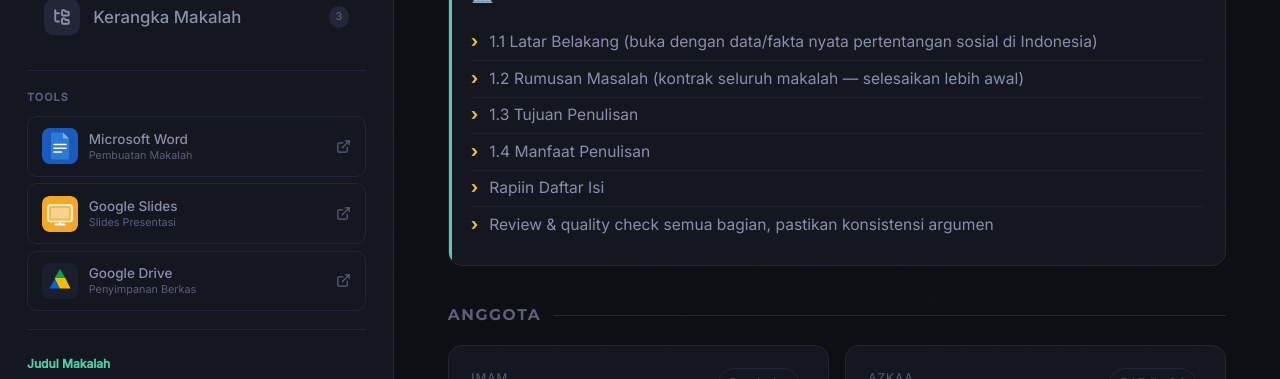
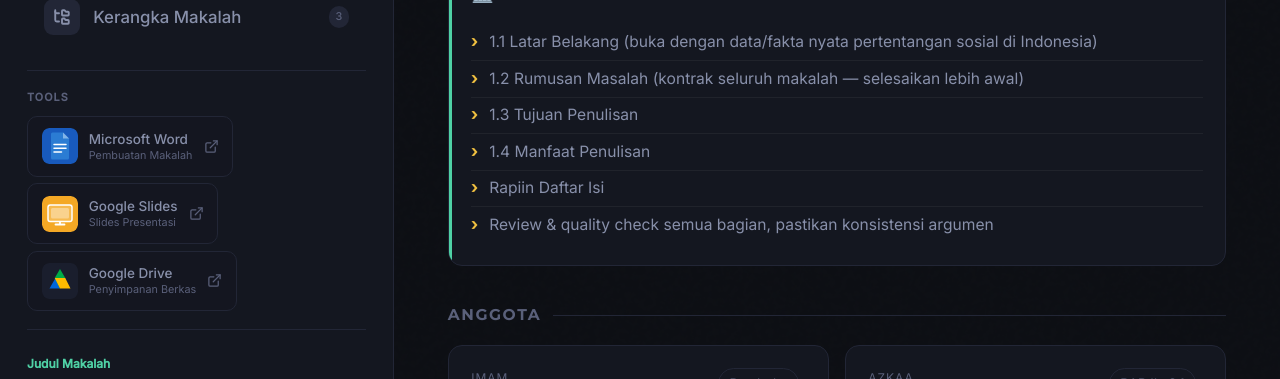
Before and after one commit to Deearss/kelompok3-sosbud, a Next.js app: page / in a window 1280 px wide. Shown: the part 309-688 px from the top of the page. Built offline with nearby package versions, Linux system fonts and the light colour scheme.

Commit message:
Add interactive tooltips to all tool links in Sidebar and PanduanPenulisanPanel

```diff
--- a/src/components/layout/Sidebar.tsx
+++ b/src/components/layout/Sidebar.tsx
@@ -3,6 +3,7 @@
 import React from "react";
 import { ClipboardList, Ruler, FolderTree, ExternalLink } from "lucide-react";
 import { cn } from "@/lib/utils";
+import { Tooltip } from "@/components/ui/Tooltip";
 
 export type TabId = "tugas" | "panduan" | "kerangka";
 
@@ -84,6 +85,7 @@ export function Sidebar({ activeTab, setActiveTab }: SidebarProps) {
             href: "https://1drv.ms/w/c/23d53d2ba9c333ff/IQDbmR8lRCKaTaGiNEWfjXwMAZ_8kzGE0AhTazhxS8VlT2I?e=X91e5p",
             label: "Microsoft Word",
             sub: "Pembuatan Makalah",
+            tooltip: "Buka dokumen makalah di Microsoft Word Online",
             accentColor: "hover:border-[#185ABD]/40",
             icon: (
               <svg viewBox="0 0 24 24" fill="none" xmlns="http://www.w3.org/2000/svg" className="w-8 h-8 shrink-0 rounded-md">
@@ -98,6 +100,7 @@ export function Sidebar({ activeTab, setActiveTab }: SidebarProps) {
             href: "https://docs.google.com/presentation/d/1jCadIssP0vsUnT3XPwmgVdO8mV8sYSpIQYCUo5nQQ4g/edit?usp=sharing",
             label: "Google Slides",
             sub: "Slides Presentasi",
+            tooltip: "Buka slides presentasi di Google Slides",
             accentColor: "hover:border-[#F4A825]/40",
             icon: (
               <svg viewBox="0 0 24 24" fill="none" xmlns="http://www.w3.org/2000/svg" className="w-8 h-8 shrink-0 rounded-md">
@@ -113,6 +116,7 @@ export function Sidebar({ activeTab, setActiveTab }: SidebarProps) {
             href: "https://drive.google.com/drive/u/1/folders/1bw-PLHiOR_fS-qzUczeqxmtR_4-vMiC9",
             label: "Google Drive",
             sub: "Penyimpanan Berkas",
+            tooltip: "Buka folder penyimpanan berkas kelompok di Google Drive",
             accentColor: "hover:border-[#00AC47]/40",
             icon: (
               <svg viewBox="0 0 24 24" fill="none" xmlns="http://www.w3.org/2000/svg" className="w-8 h-8 shrink-0 rounded-md">
@@ -123,14 +127,14 @@ export function Sidebar({ activeTab, setActiveTab }: SidebarProps) {
               </svg>
             ),
           },
-        ] as const).map(({ href, label, sub, icon, accentColor }) => (
+        ] as const).map(({ href, label, sub, icon, accentColor, tooltip }) => (
+          <Tooltip key={label} content={tooltip} position="right">
             <a
-            key={label}
               href={href}
               target="_blank"
               rel="noreferrer"
               className={cn(
-              "flex items-center gap-2.5 px-3 py-2.5 rounded-[10px] no-underline mb-1.5 border border-border bg-surface/50",
+                "flex items-center gap-2.5 px-3 py-2.5 rounded-[10px] no-underline mb-1.5 border border-border bg-surface/50 w-full",
                 "transition-all duration-200 group hover:bg-border/70 hover:-translate-y-px",
                 accentColor
               )}
@@ -142,6 +146,7 @@ export function Sidebar({ activeTab, setActiveTab }: SidebarProps) {
               </div>
               <ExternalLink size={15} className="shrink-0 text-muted group-hover:text-textDim transition-colors" />
             </a>
+          </Tooltip>
         ))}
       </div>
 
--- a/src/components/panels/PanduanPenulisanPanel.tsx
+++ b/src/components/panels/PanduanPenulisanPanel.tsx
@@ -6,6 +6,7 @@ import { Badge } from "@/components/ui/Badge";
 import { Card } from "@/components/ui/Card";
 import { cn } from "@/lib/utils";
 import { ExternalLink } from "lucide-react";
+import { Tooltip } from "@/components/ui/Tooltip";
 
 const FORMAT_RULES = [
   { label: "Kertas", value: "HVS Kuarto (A4)" },
@@ -200,6 +201,7 @@ export default function PanduanPenulisanPanel() {
       <Section>
         <SectionTitle>Tools Kolaborasi</SectionTitle>
         <div className="grid grid-cols-1 sm:grid-cols-3 gap-3">
+          <Tooltip content="Buka dokumen makalah Word Online" position="top">
             <a
               href="https://1drv.ms/w/c/23d53d2ba9c333ff/IQDbmR8lRCKaTaGiNEWfjXwMAZ_8kzGE0AhTazhxS8VlT2I?e=X91e5p"
               target="_blank"
@@ -237,7 +239,9 @@ export default function PanduanPenulisanPanel() {
             </div>
             <ExternalLink size={16} className="shrink-0 text-muted group-hover:text-textDim transition-colors" />
           </a>
+          </Tooltip>
 
+          <Tooltip content="Buka presentasi di Google Slides" position="top">
             <a
               href="https://docs.google.com/presentation/d/1jCadIssP0vsUnT3XPwmgVdO8mV8sYSpIQYCUo5nQQ4g/edit?usp=sharing"
               target="_blank"
@@ -302,7 +306,9 @@ export default function PanduanPenulisanPanel() {
             </div>
             <ExternalLink size={16} className="shrink-0 text-muted group-hover:text-textDim transition-colors" />
           </a>
+          </Tooltip>
 
+          <Tooltip content="Buka folder berkas kelompok di Google Drive" position="top">
             <a
               href="https://drive.google.com/drive/u/1/folders/1bw-PLHiOR_fS-qzUczeqxmtR_4-vMiC9"
               target="_blank"
@@ -333,6 +339,7 @@ export default function PanduanPenulisanPanel() {
             </div>
             <ExternalLink size={16} className="shrink-0 text-muted group-hover:text-textDim transition-colors" />
           </a>
+          </Tooltip>
         </div>
       </Section>
 
--- /dev/null
+++ b/src/components/ui/Tooltip.tsx
@@ -0,0 +1,49 @@
+"use client";
+
+import React from "react";
+import { cn } from "@/lib/utils";
+
+interface TooltipProps {
+  content: string;
+  position?: "top" | "bottom" | "right";
+  children: React.ReactNode;
+  className?: string;
+}
+
+export function Tooltip({ content, position = "top", children, className }: TooltipProps) {
+  const positionClasses = {
+    top: "bottom-full left-1/2 -translate-x-1/2 mb-2",
+    bottom: "top-full left-1/2 -translate-x-1/2 mt-2",
+    right: "left-full top-1/2 -translate-y-1/2 ml-2",
+  };
+
+  const arrowClasses = {
+    top: "top-full left-1/2 -translate-x-1/2 border-t-[#1e2235] border-x-transparent border-b-transparent border-x-4 border-t-4 border-b-0",
+    bottom: "bottom-full left-1/2 -translate-x-1/2 border-b-[#1e2235] border-x-transparent border-t-transparent border-x-4 border-b-4 border-t-0",
+    right: "right-full top-1/2 -translate-y-1/2 border-r-[#1e2235] border-y-transparent border-l-transparent border-y-4 border-r-4 border-l-0",
+  };
+
+  return (
+    <div className={cn("relative group/tooltip inline-flex", className)}>
+      {children}
+      <div
+        className={cn(
+          "pointer-events-none absolute z-50 whitespace-nowrap",
+          "px-2.5 py-1.5 rounded-lg text-[0.7rem] font-medium",
+          "bg-[#1e2235] text-textColor border border-border/60",
+          "shadow-lg shadow-black/30 backdrop-blur-sm",
+          "opacity-0 scale-95 translate-y-0.5",
+          "group-hover/tooltip:opacity-100 group-hover/tooltip:scale-100 group-hover/tooltip:translate-y-0",
+          "transition-all duration-150 ease-out",
+          positionClasses[position]
+        )}
+        role="tooltip"
+      >
+        {content}
+        <span
+          className={cn("absolute border", arrowClasses[position])}
+        />
+      </div>
+    </div>
+  );
+}
```
Lines whose indentation alone changed are shown as unchanged.
